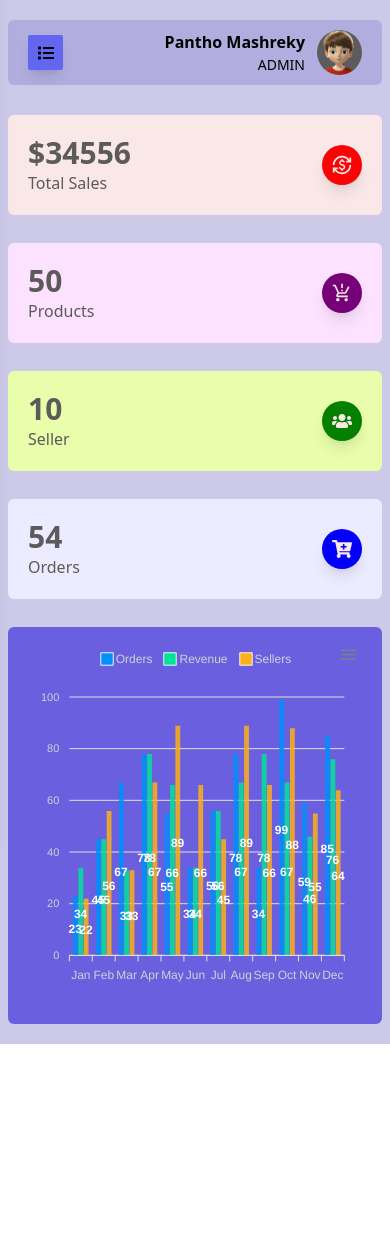
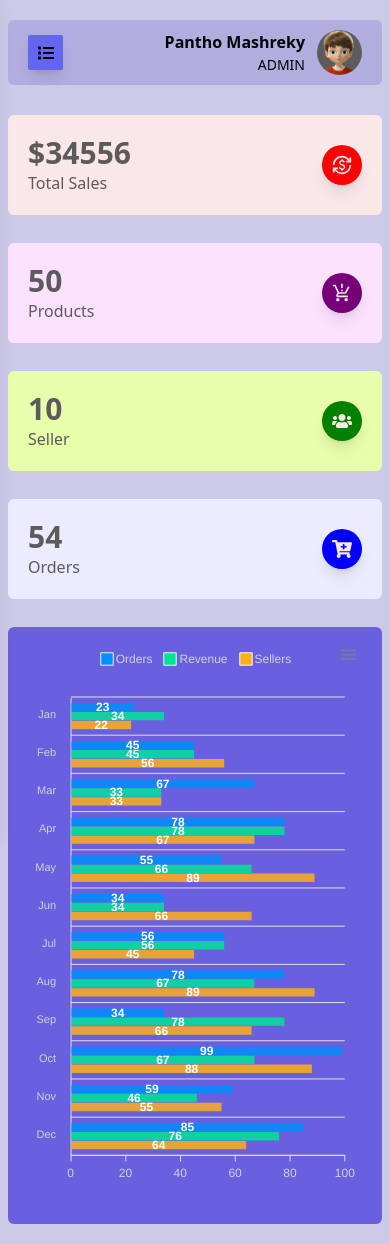
Before and after one commit to pantho0/multi-vendor-ecommerce, a React (Create React App) app in the folder dashboard/: page /admin/dashboard in a window 390 px wide. Before the commit the page ends 1044 px from the top, so only its background shows below. Built offline with nearby package versions, Linux system fonts and the light colour scheme.

Commit message:
responsive functionalites added to chart for small devices

```diff
--- a/dashboard/src/views/admin/AdminDashboard.jsx
+++ b/dashboard/src/views/admin/AdminDashboard.jsx
@@ -45,7 +45,27 @@ const AdminDashboard = () => {
             },
             legend : {
                 position : 'top'
-            }
+            },
+            responsive : [
+                {
+                    breakpoint : 565,
+                    yaxis :{
+                        categories : ['Jan', 'Feb', 'Mar', 'Apr', 'May', 'Jun', 'Jul', 'Aug','Sep', 'Oct', 'Nov', 'Dec']
+
+                    },
+                    options : {
+                        plotOptions : {
+                            bar : {
+                                horizontal : true
+                            }
+                        },
+                        chart :{
+                            height : '550px'
+                        }
+                    }
+                }
+            ]
+
         }
     }
 
```
